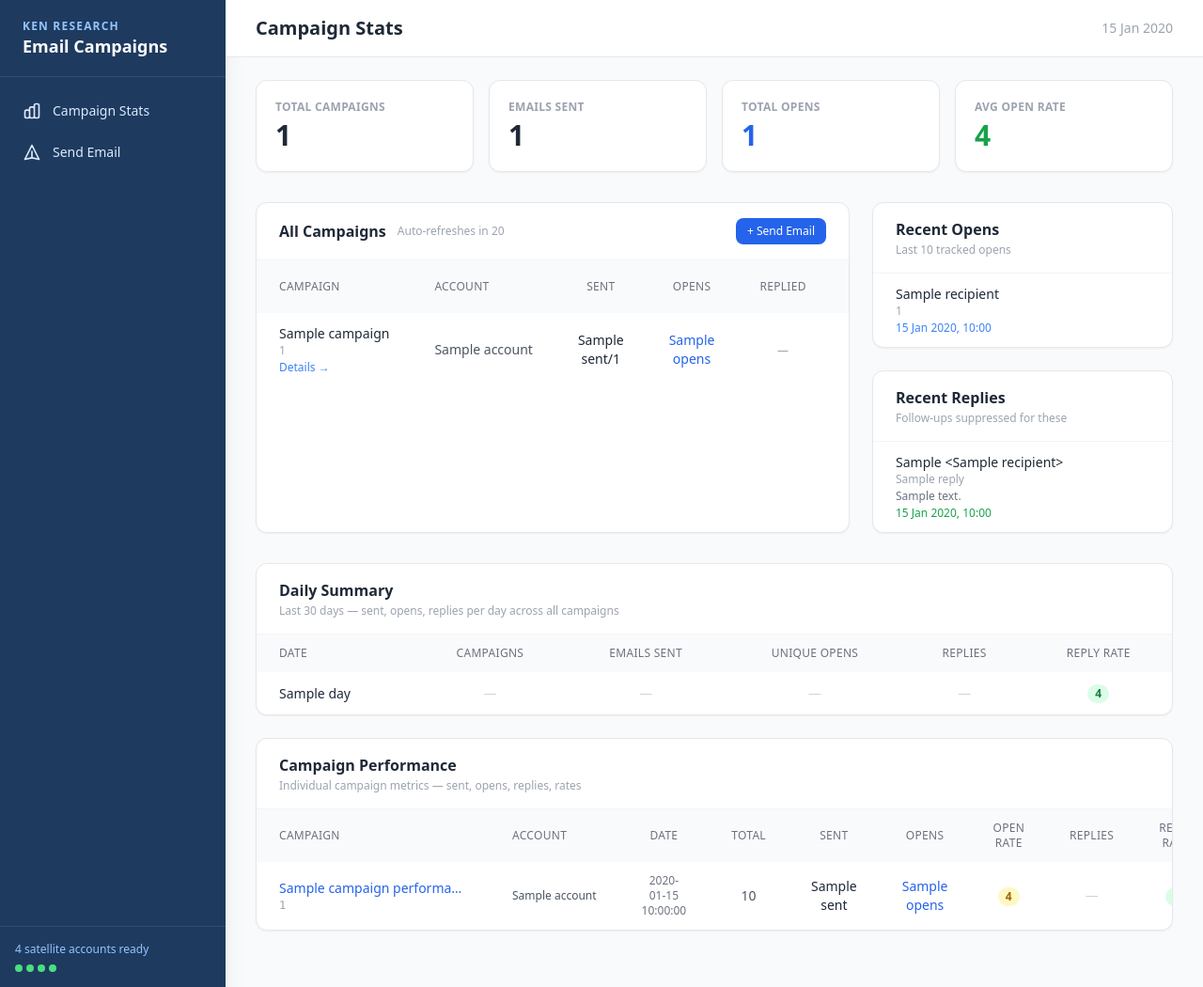
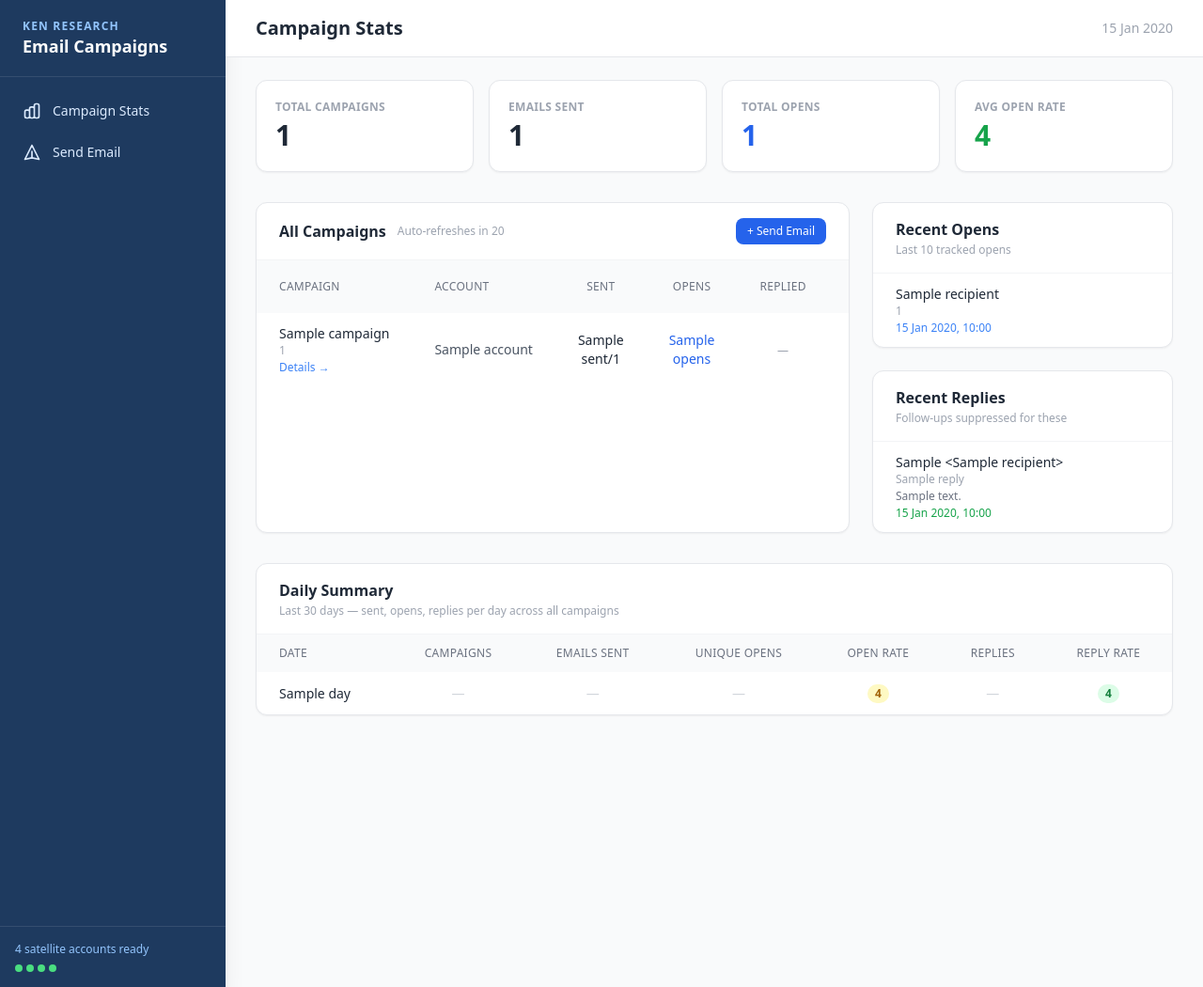
Before and after one commit to vanshmeenaken/ABM-Email-Campaign-Automation, a Flask app: template templates/dashboard.html in a window 1280 px wide. Shown: the whole page at 94% size. Run offline with Flask 3, Linux system fonts and the light colour scheme; the template is opened without the code that fills it: most values are stand-ins (such as "Sample title", 1, 10 or a date in 2020); some libraries are stand-ins or nearby versions.

Commit message:
Fix daily open rate, remove Campaign Performance section
Open rate was wrong because opens-on-day-X / sends-on-day-X compares
different email pools (opens from prior sends inflate same-day sends).

Fix: for each email sent on day X, check if that specific recipient
ever opened that campaign (any day). Opens = how many sent-on-day-X
emails were eventually opened. Rate = those / total sent on day X.
This gives a meaningful open rate like 59% instead of 866%.

Also removed Campaign Performance table per user request.

Co-Authored-By: Claude Sonnet 4.6 <noreply@anthropic.com>

```diff
--- a/app.py
+++ b/app.py
@@ -723,26 +723,27 @@ def get_dashboard_stats():
 # ---------------------------------------------------------------------------
 
 def get_daily_stats():
-    """Aggregate day-wise sent, opens, replies, open rate, reply rate (last 30 days)."""
+    """Aggregate day-wise sent, opens, replies, open rate, reply rate (last 30 days).
+
+    Open rate is computed correctly: for emails sent on day X, how many of those
+    specific (recipient, campaign_id) pairs ever opened the email (on any day).
+    This avoids the false inflation from same-day comparisons across different emails.
+    """
     from collections import defaultdict
 
-    opens_by_day_rows = query_db("""
-        SELECT LEFT(timestamp, 10) as day,
-               COUNT(DISTINCT recipient || '|' || campaign_id) as opens
-        FROM opens
-        GROUP BY LEFT(timestamp, 10)
-        ORDER BY day DESC
-        LIMIT 30
-    """)
-    opens_map = {r["day"]: r["opens"] for r in opens_by_day_rows}
+    # Build a set of all (campaign_id, recipient) pairs that ever opened
+    all_opens_rows = query_db("SELECT DISTINCT campaign_id, recipient FROM opens")
+    ever_opened = {(r["campaign_id"], r["recipient"]) for r in all_opens_rows}
 
-    all_campaigns = query_db("SELECT brief, progress FROM campaigns")
+    all_campaigns = query_db("SELECT campaign_id, brief, progress FROM campaigns")
 
-    sent_by_day     = defaultdict(int)
-    replied_by_day  = defaultdict(int)
+    sent_by_day      = defaultdict(int)
+    opened_by_day    = defaultdict(int)   # of emails sent on day X, how many opened
+    replied_by_day   = defaultdict(int)
     campaigns_by_day = defaultdict(int)
 
     for row in all_campaigns:
+        cid      = row["campaign_id"]
         brief    = row["brief"]    if isinstance(row["brief"],    dict) else json.loads(row["brief"])
         progress = row["progress"] if isinstance(row["progress"], dict) else json.loads(row["progress"])
 
@@ -755,9 +756,13 @@ def get_daily_stats():
 
         for detail in progress.get("send_details", []):
             sent_at = detail.get("sent_at")
+            recipient = detail.get("recipient", "")
             if sent_at and detail.get("status") == "sent":
                 try:
-                    sent_by_day[sent_at[:10]] += 1
+                    day = sent_at[:10]
+                    sent_by_day[day] += 1
+                    if (cid, recipient) in ever_opened:
+                        opened_by_day[day] += 1
                 except Exception:
                     pass
             replied_at = detail.get("replied_at")
@@ -767,19 +772,20 @@ def get_daily_stats():
                 except Exception:
                     pass
 
-    all_days = set(opens_map) | set(sent_by_day) | set(replied_by_day) | set(campaigns_by_day)
+    all_days = set(sent_by_day) | set(replied_by_day) | set(campaigns_by_day)
 
     daily = []
     for day in sorted(all_days, reverse=True)[:30]:
         sent    = sent_by_day.get(day, 0)
-        opens   = opens_map.get(day, 0)
+        opened  = opened_by_day.get(day, 0)
         replies = replied_by_day.get(day, 0)
         daily.append({
             "day":        day,
             "campaigns":  campaigns_by_day.get(day, 0),
             "sent":       sent,
-            "opens":      opens,
+            "opens":      opened,
             "replies":    replies,
+            "open_rate":  f"{opened / sent * 100:.1f}%" if sent > 0 else "—",
             "reply_rate": f"{replies / sent * 100:.1f}%" if sent > 0 else "—",
         })
     return daily
--- a/templates/dashboard.html
+++ b/templates/dashboard.html
@@ -250,6 +250,7 @@
           <th class="px-6 py-3 text-center font-medium">Campaigns</th>
           <th class="px-6 py-3 text-center font-medium">Emails Sent</th>
           <th class="px-6 py-3 text-center font-medium">Unique Opens</th>
+          <th class="px-6 py-3 text-center font-medium">Open Rate</th>
           <th class="px-6 py-3 text-center font-medium">Replies</th>
           <th class="px-6 py-3 text-center font-medium">Reply Rate</th>
         </tr>
@@ -266,6 +267,14 @@
           </td>
           <td class="px-6 py-3 text-center text-blue-600 font-medium">
             {% if d.opens > 0 %}{{ d.opens }}{% else %}<span class="text-gray-300">—</span>{% endif %}
+          </td>
+          <td class="px-6 py-3 text-center">
+            <span class="inline-block px-2 py-0.5 rounded-full text-xs font-semibold
+              {% if d.open_rate != '—' and d.open_rate.rstrip('%')|float > 30 %}bg-green-100 text-green-700
+              {% elif d.open_rate == '—' %}bg-gray-100 text-gray-400
+              {% else %}bg-yellow-100 text-yellow-700{% endif %}">
+              {{ d.open_rate }}
+            </span>
           </td>
           <td class="px-6 py-3 text-center text-green-600 font-medium">
             {% if d.replies > 0 %}{{ d.replies }}{% else %}<span class="text-gray-300">—</span>{% endif %}
@@ -290,78 +299,4 @@
   {% endif %}
 </div>
 
-<!-- ── Campaign Performance ── -->
-<div class="mt-6 bg-white rounded-xl border border-gray-200 shadow-sm overflow-hidden">
-  <div class="px-6 py-4 border-b border-gray-100">
-    <h3 class="font-semibold text-gray-800">Campaign Performance</h3>
-    <p class="text-xs text-gray-400 mt-0.5">Individual campaign metrics — sent, opens, replies, rates</p>
-  </div>
-  {% if campaign_performance %}
-  <div class="overflow-x-auto">
-    <table class="w-full text-sm">
-      <thead class="bg-gray-50 text-xs text-gray-500 uppercase tracking-wide">
-        <tr>
-          <th class="px-6 py-3 text-left font-medium">Campaign</th>
-          <th class="px-6 py-3 text-left font-medium">Account</th>
-          <th class="px-6 py-3 text-center font-medium">Date</th>
-          <th class="px-6 py-3 text-center font-medium">Total</th>
-          <th class="px-6 py-3 text-center font-medium">Sent</th>
-          <th class="px-6 py-3 text-center font-medium">Opens</th>
-          <th class="px-6 py-3 text-center font-medium">Open Rate</th>
-          <th class="px-6 py-3 text-center font-medium">Replies</th>
-          <th class="px-6 py-3 text-center font-medium">Reply Rate</th>
-          <th class="px-6 py-3 text-center font-medium">Status</th>
-        </tr>
-      </thead>
-      <tbody class="divide-y divide-gray-100">
-        {% for c in campaign_performance %}
-        <tr class="hover:bg-gray-50 transition">
-          <td class="px-6 py-3">
-            <a href="/campaign/{{ c.id }}" class="font-medium text-blue-600 hover:underline truncate block max-w-[200px]" title="{{ c.name }}">{{ c.name }}</a>
-            <p class="text-xs text-gray-400 font-mono truncate max-w-[200px]">{{ c.id }}</p>
-          </td>
-          <td class="px-6 py-3 text-gray-600 text-xs whitespace-nowrap">{{ c.account }}</td>
-          <td class="px-6 py-3 text-center text-gray-500 text-xs">{{ c.date }}</td>
-          <td class="px-6 py-3 text-center text-gray-600">{{ c.total }}</td>
-          <td class="px-6 py-3 text-center text-gray-800 font-medium">{{ c.sent }}</td>
-          <td class="px-6 py-3 text-center text-blue-600 font-medium">{{ c.opens }}</td>
-          <td class="px-6 py-3 text-center">
-            <span class="inline-block px-2 py-0.5 rounded-full text-xs font-semibold
-              {% if c.open_rate != '—' and c.open_rate.rstrip('%')|float > 30 %}bg-green-100 text-green-700
-              {% elif c.open_rate == '—' %}bg-gray-100 text-gray-400
-              {% else %}bg-yellow-100 text-yellow-700{% endif %}">
-              {{ c.open_rate }}
-            </span>
-          </td>
-          <td class="px-6 py-3 text-center text-green-600 font-medium">
-            {% if c.replies > 0 %}{{ c.replies }}{% else %}<span class="text-gray-300">—</span>{% endif %}
-          </td>
-          <td class="px-6 py-3 text-center">
-            <span class="inline-block px-2 py-0.5 rounded-full text-xs font-semibold
-              {% if c.reply_rate != '—' and c.reply_rate.rstrip('%')|float > 5 %}bg-green-100 text-green-700
-              {% elif c.reply_rate == '—' %}bg-gray-100 text-gray-400
-              {% else %}bg-blue-100 text-blue-700{% endif %}">
-              {{ c.reply_rate }}
-            </span>
-          </td>
-          <td class="px-6 py-3 text-center">
-            <span class="inline-block px-2 py-0.5 rounded-full text-xs font-semibold
-              {% if c.status == 'completed' %}bg-green-100 text-green-700
-              {% elif c.status == 'waiting' %}bg-amber-100 text-amber-700
-              {% else %}bg-blue-100 text-blue-700{% endif %}">
-              {{ c.status | capitalize }}
-            </span>
-          </td>
-        </tr>
-        {% endfor %}
-      </tbody>
-    </table>
-  </div>
-  {% else %}
-  <div class="px-6 py-10 text-center">
-    <p class="text-gray-400 text-sm">No campaigns yet.</p>
-  </div>
-  {% endif %}
-</div>
-
 {% endblock %}
```
